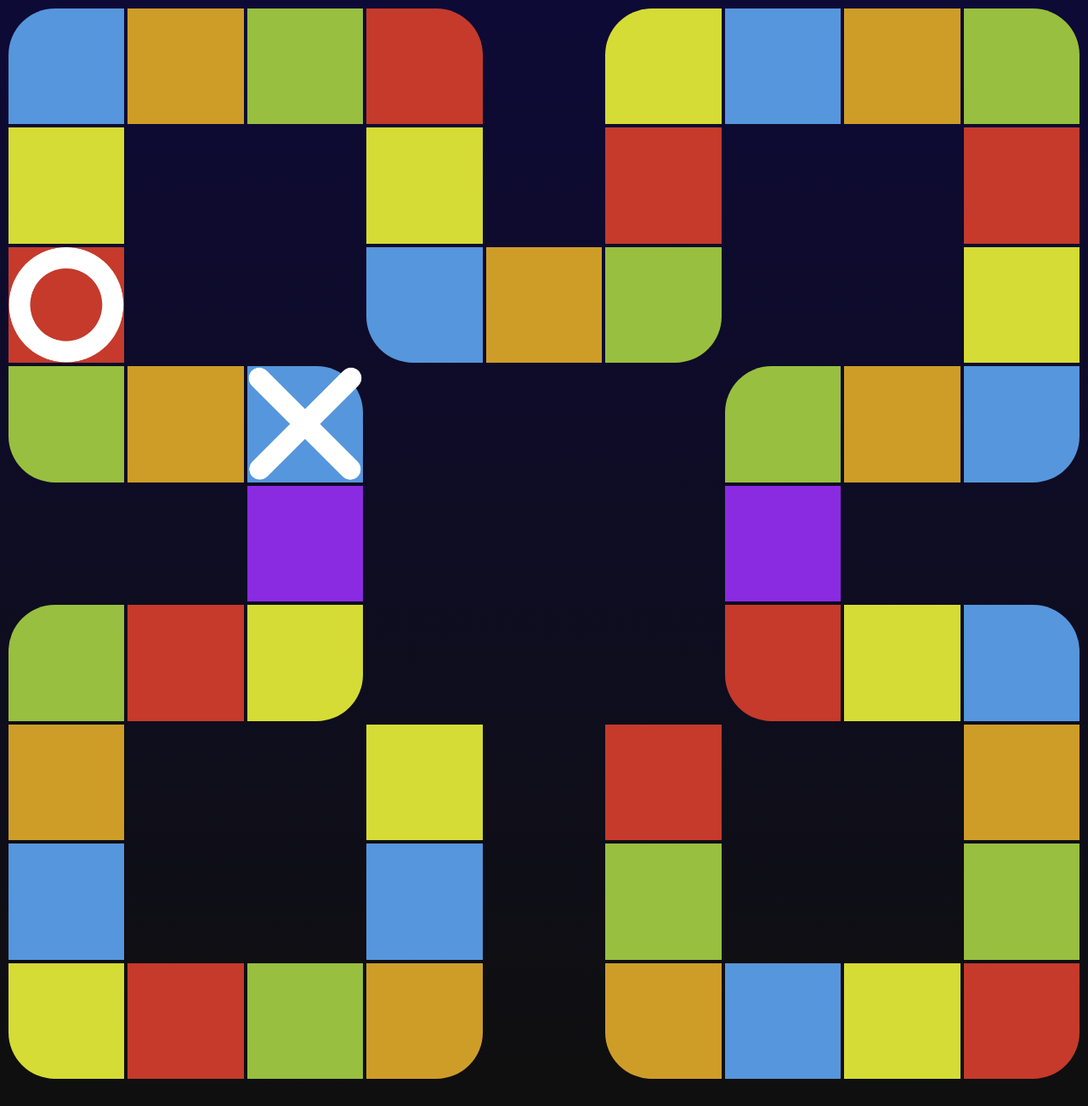
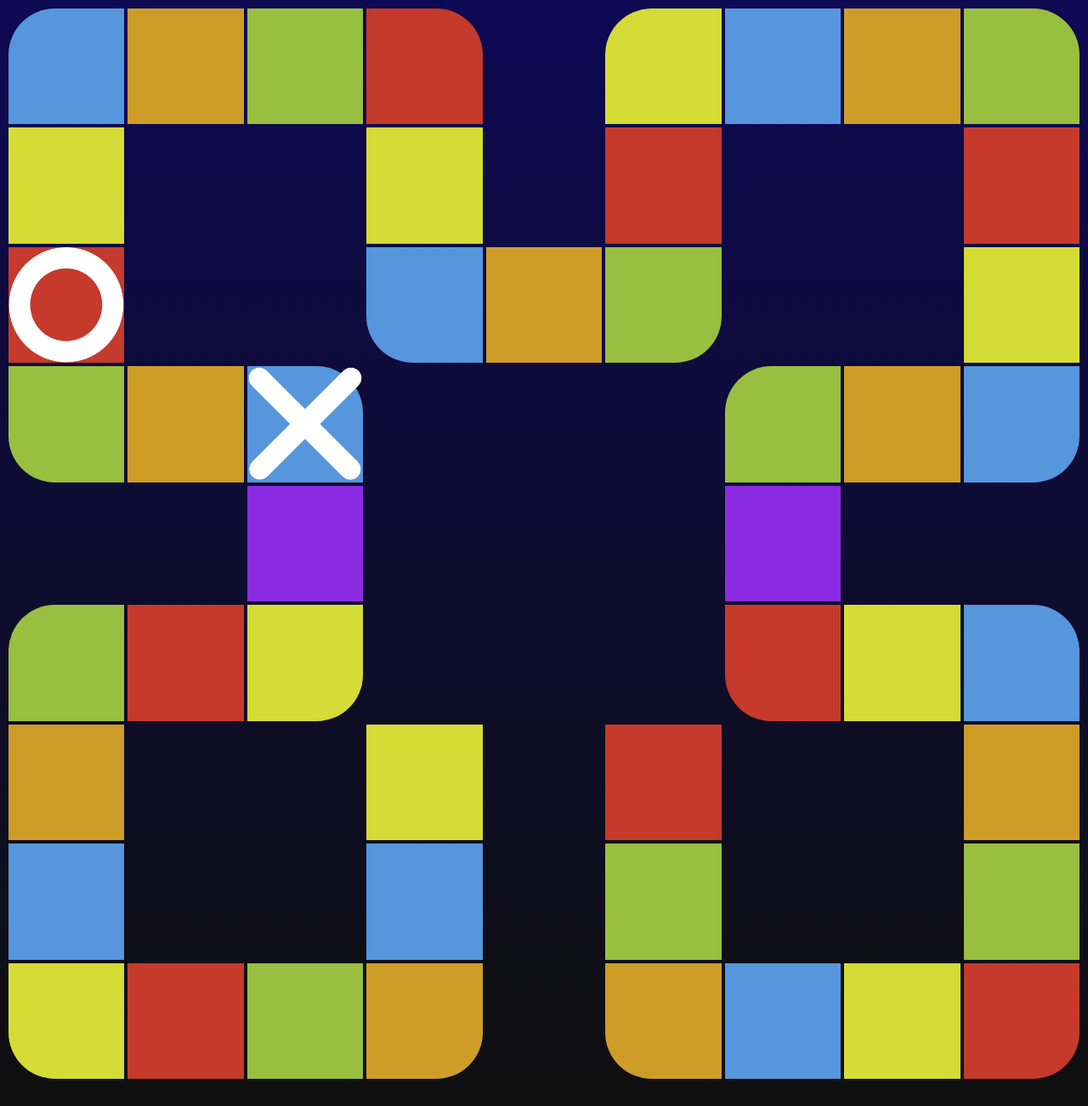
Before and after one commit to orjocagre/clon-pictionary, a PHP site: page /partida.html in a window 1280 px wide. Shown: the top 1302 px of the page at 85% size. Run offline with PHP 8.4, Linux system fonts and the light colour scheme.

Commit message:
cambio de colores

```diff
--- a/styles/partida.css
+++ b/styles/partida.css
@@ -8,7 +8,7 @@
     --dark-blue: #272727;
     --darker-blue: #0f0f0f;
     --white: #f1f1f1;
-    --theme-blue: #0d0a36;
+    --theme-blue: #0e0953;
     --light: 300;
     --medium: 500;
     --bold: 700;
@@ -165,11 +165,11 @@ main {
     font-size: 2.8rem;
 }
 .jugador-1 {
-    background-image: url(../assets/icons/equis-negra.png);
+    background-image: url(../assets/icons/equis-clara.png);
 
 }
 .jugador-2 {
-    background-image: url(../assets/icons/circulo-negro.png);
+    background-image: url(../assets/icons/circulo-claro.png);
 
 }
 .jugador span {
--- a/styles/style.css
+++ b/styles/style.css
@@ -5,7 +5,7 @@
     --green: #98bf3f;
     --red: #c53a2b;
     --dark-blue: #0f0f0f;
-    --theme-blue: #0d0a36;
+    --theme-blue: #0e0953;
 
 }
 
```
